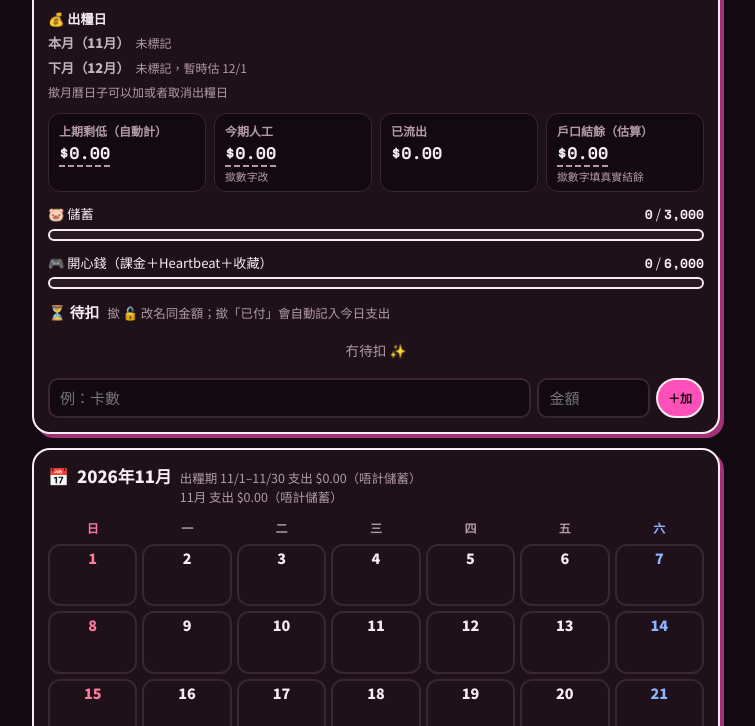
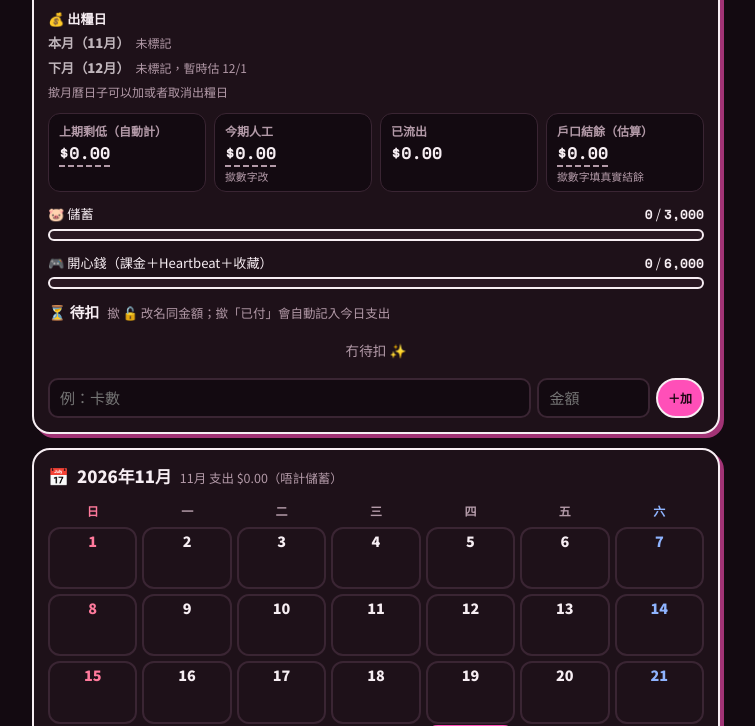
Before and after one commit to revolcs/kakeibo_OS, a plain HTML site: page index.html in a window 1280 px wide. Shown: the part 374-1100 px from the top of the page, without its empty margins (264-1019 px from the left). Drawn offline with nearby package versions, Linux system fonts and the light colour scheme; a web font is replaced by a local one.

Commit message:
記帳月曆標題：拿走出糧期支出，只留月份支出
Co-Authored-By: Claude Sonnet 5.5 <noreply@anthropic.com>
Claude-Session: https://claude.ai/code/session_01T2rjqDdG6teTTHiuQMDgMU

```diff
--- a/index.html
+++ b/index.html
@@ -899,13 +899,7 @@ function renderCal(){
   for(let i=0;i<cells;i++){const key=addDays(startKey,i);const adj=!key.startsWith(`${y}-${pad(m)}-`);cal.append(dayCell(key,adj));shown.push(key)}
   const mm=entries.filter(e=>e.date.startsWith(`${y}-${pad(m)}-`));
   const mo=mm.filter(e=>e.kind!=="in"&&e.cat!=="save").reduce((s,e)=>s+e.amt,0);
-  /* 三部分：月份標題／出糧期支出／整個月支出（兩個支出都唔計儲蓄）。
-     出糧期 = 今日喺呢個月就用今日所屬嗰期，睇其他月份就用嗰個月 15 號所屬嗰期 */
-  {const t=todayStr(),ref=t.startsWith(`${y}-${pad(m)}-`)?t:ds(y,m,15),c=cycleOf(ref),cs=cycleStats(c),co=cs.out-cs.save;
-    const ms=$("monthSum");ms.replaceChildren();
-    const l1=document.createElement("span"),l2=document.createElement("span");l1.style.display=l2.style.display="block";
-    l1.textContent=`出糧期 ${ccMd(c.start)}–${ccMd(c.end)} 支出 ${money(co)}（唔計儲蓄）`;
-    l2.textContent=`${m}月 支出 ${money(mo)}（唔計儲蓄）`;ms.append(l1,l2)}
+  $("monthSum").textContent=`${m}月 支出 ${money(mo)}（唔計儲蓄）`;
   /* 假期：本月＋上下個月 */
   const hb=$("hols");hb.replaceChildren();
   const pm=m===1?[y-1,12]:[y,m-1],nm=m===12?[y+1,1]:[y,m+1];
```
